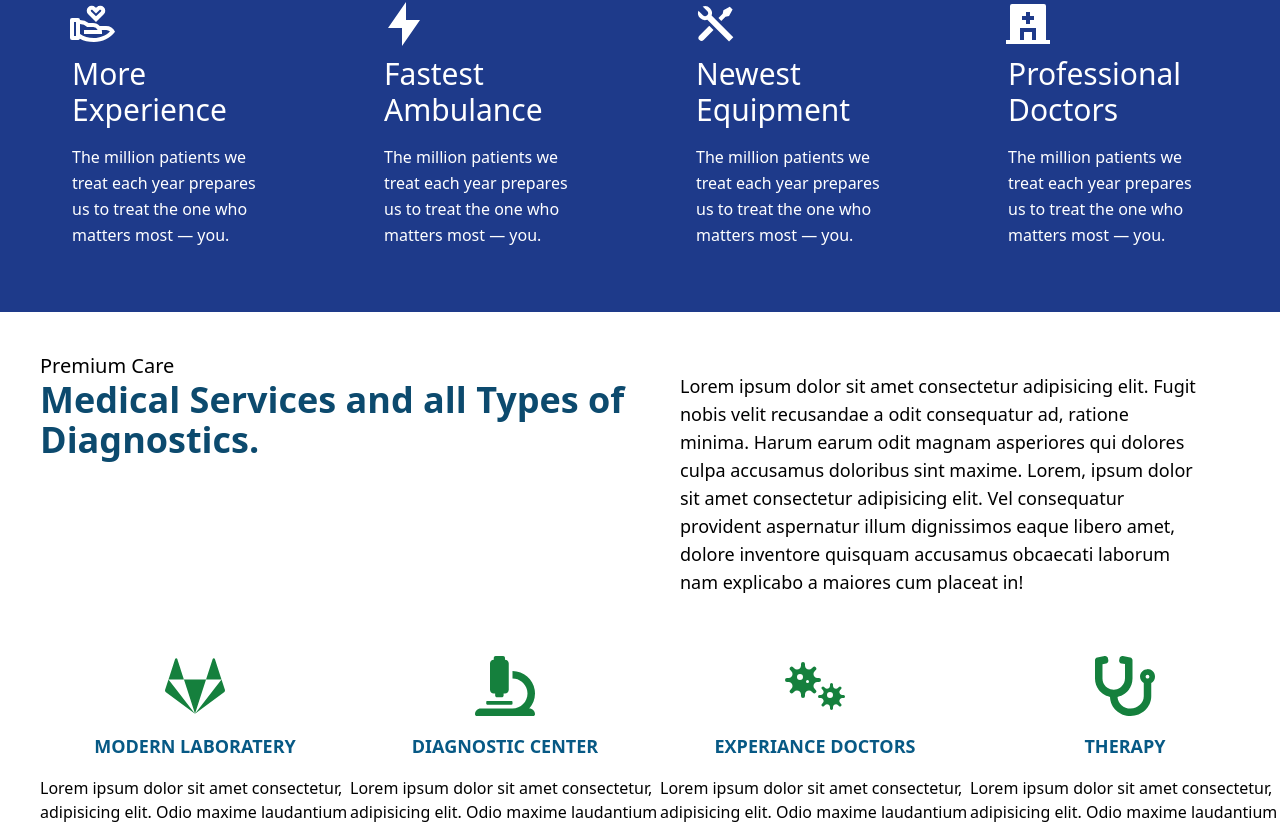
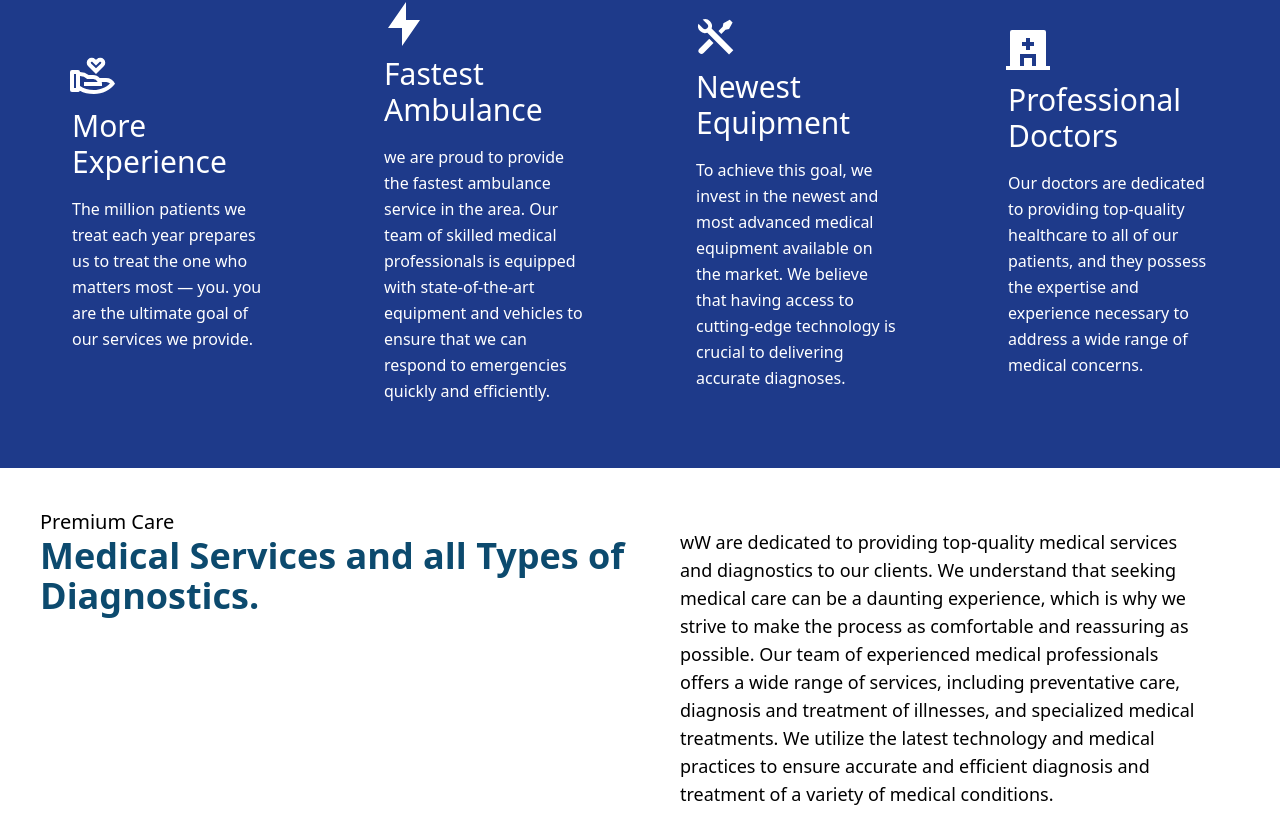
Before and after one commit to appzaib/Clinic, a Next.js app: page / in a window 1280 px wide. Shown: the part 836-1660 px from the top of the page. Built offline with nearby package versions, Linux system fonts and the light colour scheme.

Commit message:
add new things

```diff
--- a/pages/section.jsx
+++ b/pages/section.jsx
@@ -27,7 +27,7 @@ const Feature = () => {
 
                     <p className="leading-relaxed text-base mb-4">
                       The million patients we treat each year prepares us to
-                      treat the one who matters most — you.
+                      treat the one who matters most — you. you are the ultimate goal of our services we provide.
                     </p>
                   </div>
                 </div>
@@ -46,8 +46,7 @@ const Feature = () => {
                       Fastest Ambulance
                     </h1>
                     <p className="leading-relaxed text-base mb-4">
-                      The million patients we treat each year prepares us to
-                      treat the one who matters most — you.
+                    we are proud to provide the fastest ambulance service in the area. Our team of skilled medical professionals is equipped with state-of-the-art equipment and vehicles to ensure that we can respond to emergencies quickly and efficiently.
                     </p>
                   </div>
                 </div>
@@ -66,8 +65,7 @@ const Feature = () => {
                       Newest Equipment
                     </h1>
                     <p className="leading-relaxed text-base mb-4">
-                      The million patients we treat each year prepares us to
-                      treat the one who matters most — you.
+                    To achieve this goal, we invest in the newest and most advanced medical equipment available on the market. We believe that having access to cutting-edge technology is crucial to delivering accurate diagnoses.
                     </p>
                   </div>
                 </div>
@@ -86,8 +84,7 @@ const Feature = () => {
                       Professional Doctors
                     </h1>
                     <p className="leading-relaxed text-base mb-4">
-                      The million patients we treat each year prepares us to
-                      treat the one who matters most — you.
+                    Our doctors are dedicated to providing top-quality healthcare to all of our patients, and they possess the expertise and experience necessary to address a wide range of medical concerns.
                     </p>
                   </div>
                 </div>
@@ -109,7 +106,7 @@ const Feature = () => {
             </div>
             <div className="lg:w-1/2">
                 <div className="lg:px-10">
-                <p className="text-lg py-5 ">Lorem ipsum dolor sit amet consectetur adipisicing elit. Fugit nobis velit recusandae a odit consequatur ad, ratione minima. Harum earum odit magnam asperiores qui dolores culpa accusamus doloribus sint maxime. Lorem, ipsum dolor sit amet consectetur adipisicing elit. Vel consequatur provident aspernatur illum dignissimos eaque libero amet, dolore inventore quisquam accusamus obcaecati laborum nam explicabo a maiores cum placeat in!</p>
+                <p className="text-lg py-5 ">wW are dedicated to providing top-quality medical services and diagnostics to our clients. We understand that seeking medical care can be a daunting experience, which is why we strive to make the process as comfortable and reassuring as possible. Our team of experienced medical professionals offers a wide range of services, including preventative care, diagnosis and treatment of illnesses, and specialized medical treatments. We utilize the latest technology and medical practices to ensure accurate and efficient diagnosis and treatment of a variety of medical conditions.</p>
                 </div>
             </div>
         </div>
--- a/pages/services.js
+++ b/pages/services.js
@@ -9,8 +9,8 @@ export default function Services(){
   <div className="flex flex-col items-center">
     <h1 className="text-6xl py-20 font-semibold text-blue-900">Services</h1>
 
-    <div className="container lg:pl-10 lg:w-full flex flex-wrap justify-center">
-      <div className="w-full md:w-1/4 lg:w-1/4 hover:-translate-y-10 duration-500 hover:cursor-pointer ">
+    <div className="container lg:w-full flex flex-wrap justify-center space-y-10">
+      <div className="w-full md:w-1/4 lg:w-1/4 hover:-translate-y-10 duration-500 hover:cursor-pointer py-10">
         <div className="flex flex-col items-center ">
           <FaRegHeart className="text-6xl text-sky-900"/>
           <h1 className="py-4 text-lg font-semibold text-sky-800 uppercase">cardiology</h1>
@@ -40,44 +40,44 @@ export default function Services(){
     </div>
 
 
-      <div className="lg:flex lg:flex-wrap lg:px-10 py-10 h-auto">
-            <div className="lg:w-1/2">
-                    <img className="rounded object-cover " src="https://asclepius.ancorathemes.com/wp-content/uploads/2021/12/elder-image6-copyright.jpg" alt="Img" />
+      <div className="flex flex-wrap px-10 py-10 ">
+            <div className="lg:w-1/2 items-center flex flex-col justify-center">
+                    <img className="w-full h-full rounded" src="nurse.avif" alt="Img" />
             </div>
-            <div className="lg:w-1/2">
+            <div className="lg:w-1/2 flex flex-col justify-center">
                 <div className="lg:px-10">
                 <h1 className="lg:text-4xl md:text-2xl text-sky-900 font-bold">When It Comes to Taking Care of Loved Ones</h1>
                 <h1 className="lg:text-4xl md:text-2xl text-green-600 py-5 font-bold">We Deliver Quality Caregiving Services</h1>
-                <p className="text-lg">Lorem ipsum dolor sit amet consectetur adipisicing elit. Fugit nobis velit recusandae a odit consequatur ad, ratione minima. Harum earum odit magnam asperiores qui dolores culpa accusamus doloribus sint maxime. Lorem, ipsum dolor sit amet consectetur adipisicing elit. Vel consequatur provident aspernatur illum dignissimos eaque libero amet, dolore inventore quisquam accusamus obcaecati laborum nam explicabo a maiores cum placeat in!</p>
-                <p className="text-lg pt-5">Lorem ipsum dolor sit amet consectetur adipisicing elit. Fugit nobis velit recusandae a odit consequatur ad, ratione minima. Harum earum odit magnam asperiores qui dolores culpa accusamus doloribus sint maxime. Lorem, ipsum dolor sit amet consectetur adipisicing elit. Vel consequatur provident aspernatur illum dignissimos eaque libero amet, dolore inventore quisquam accusamus obcaecati laborum nam explicabo a maiores cum placeat in!</p>
+                <p className="text-lg">Taking care of loved ones is a crucial aspect of maintaining healthy and fulfilling relationships. Whether it's caring for aging parents, supporting a partner through a difficult time, or simply being there for a friend in need, showing compassion and providing practical help can make all the difference. Taking care of loved ones requires patience, empathy, and a willingness to put their needs ahead of our own.</p>
+                <p className="text-lg pt-5">We take pride in delivering quality caregiving services to our clients. Our team of compassionate and skilled caregivers is dedicated to providing personalized care that meets the unique needs of each individual we serve. Whether our clients require assistance with daily activities, medical support, or companionship, we are committed to helping them live their lives to the fullest.</p>
                 </div>
             </div>
         </div>
 
 
-    <div className="container lg:pl-10 lg:w-full flex flex-wrap justify-center">
-      <div className="w-full md:w-1/3 lg:w-1/3  ">
-        <div className="flex flex-col items-center ">
+    <div className="ontainer lg:pl-10 lg:w-full flex flex-wrap justify-center space-y-10 text-center">
+      <div className="w-full md:w-1/3 lg:w-1/3">
+        <div className="flex flex-col items-center px-10 py-10">
           <FaWheelchair className="text-6xl text-red-500 hover:cursor-pointer"/>
           <h1 className="py-4 text-lg font-semibold text-sky-800 uppercase">Medical Escort</h1>
-          <p>Lorem ipsum dolor sit amet consectetur adipisicing elit. Vero dolores ducimus aperiam necessitatibus! Minus in itaque quibusdam quidem quisquam at, eos ipsam quaerat ad repellendus incidunt, fugiat, officia voluptatibus deleniti!</p>
+          <p>At Clinicware, we specialize in providing professional medical escort services to individuals who require assistance during medical travel. Our team of highly trained and experienced medical escorts is committed to ensuring the safety and comfort of our clients throughout their journey.</p>
         </div>
       </div>
 
       <div className="w-full md:w-1/3 lg:w-1/3  ">
-        <div className="flex flex-col items-center ">
+        <div className="flex flex-col items-center px-10">
           <FaAmbulance className="text-6xl text-red-500 hover:cursor-pointer"/>
           <h1 className="py-4 text-lg font-semibold text-sky-800 uppercase">Assisted Living</h1>
-          <p>Lorem ipsum dolor sit amet consectetur adipisicing elit. Vero dolores ducimus aperiam necessitatibus! Minus in itaque quibusdam quidem quisquam at, eos ipsam quaerat ad repellendus incidunt, fugiat, officia voluptatibus deleniti!</p>
+          <p>For Assited Living, we are dedicated to providing exceptional assisted living services to our residents. We understand that the decision to move into an assisted living facility can be difficult, which is why we strive to create a warm and welcoming environment that feels like home.</p>
         </div>
       </div>
 
 
       <div className="w-full md:w-1/3 lg:w-1/3  ">
-        <div className="flex flex-col items-center ">
+        <div className="flex flex-col items-center px-10">
           <FaUserNurse className="text-6xl text-red-500 hover:cursor-pointer"/>
           <h1 className="py-4 text-lg font-semibold text-sky-800 uppercase">Nursing Services</h1>
-          <p>Lorem ipsum dolor sit amet consectetur adipisicing elit. Vero dolores ducimus aperiam necessitatibus! Minus in itaque quibusdam quidem quisquam at, eos ipsam quaerat ad repellendus incidunt, fugiat, officia voluptatibus deleniti!</p>
+          <p>We are committed to providing exceptional nursing services to our clients. We understand that healthcare needs are unique to each individual, which is why our team of skilled and compassionate nurses works closely with our clients to create personalized care plans.</p>
         </div>
       </div>
     </div>
@@ -86,7 +86,7 @@ export default function Services(){
     <div className="text-center lg:py-20 lg:px-40">
       <span className="uppercase">medical services</span>
       <h1 className="text-6xl text-blue-800 font-bold py-5" >Price And Plans</h1>
-      <p>Lorem ipsum dolor sit amet consectetur adipisicing elit. Fuga perferendis necessitatibus ratione at perspiciatis sed deleniti magni aspernatur obcaecati reprehenderit rem qui aut accusamus voluptatem, in quibusdam molestiae vitae est.</p>
+      <p className="px-10">We believe that access to high-quality medical services should not come at a high cost. That's why we offer a range of flexible pricing plans that cater to the unique needs and budgets of our clients.</p>
       <div className="w-full flex flex-wrap items-center py-20">
         <div className="lg:w-1/3 w-full  flex flex-wrap flex-col px-1">
           <span className="text-blue-900 text-2xl font-semibold">Silver Pack</span>
```
Also changed, not shown: public/nurse.avif (added), 1 other file (tests, documents, lock files or other folders).
